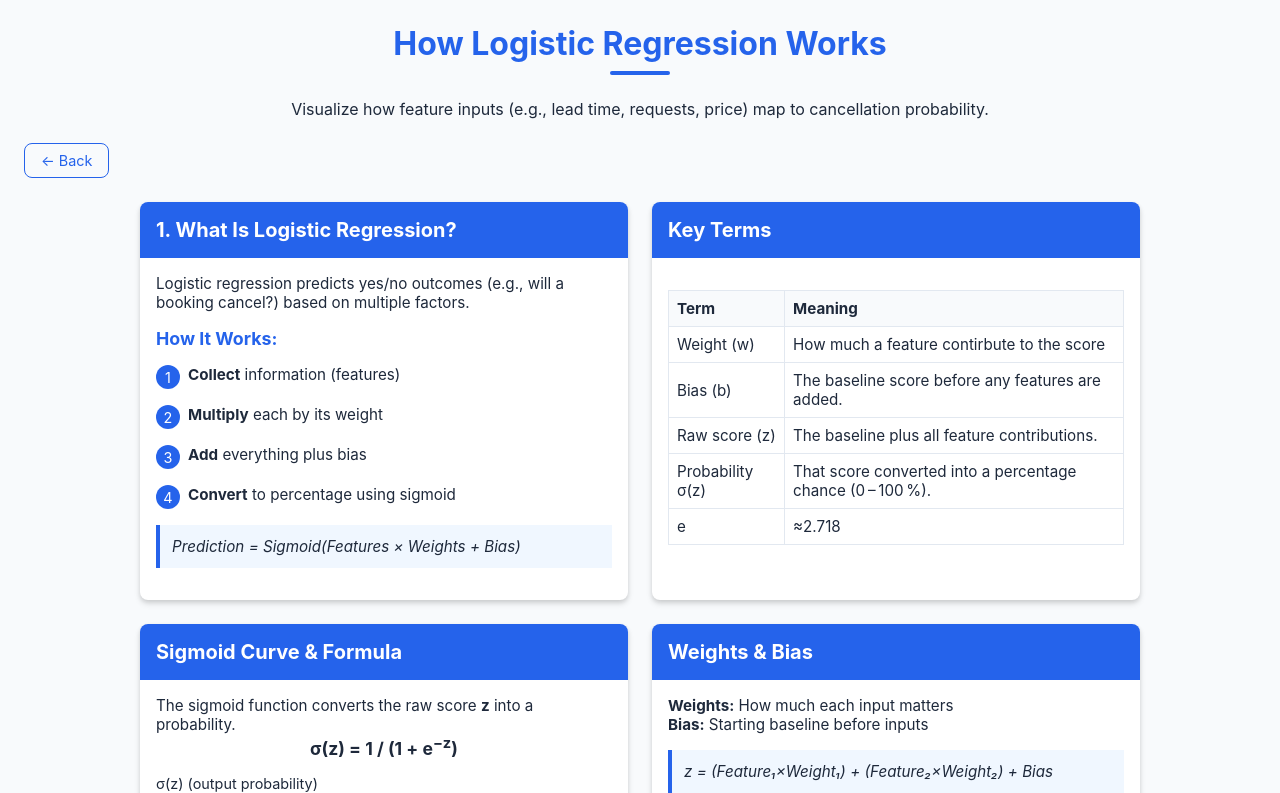
After one commit to kimhongIIC/MLOPS-HOTEL-RESERVATION, a Flask app: page /logistic_regression in a window 1280 px wide. The commit adds this page. Shown: the top 793 px of the page. Run offline with Flask 3, Linux system fonts and the light colour scheme; parts of the project's set-up code (start-up, migrations or seed data) failed here and were passed over.

Commit message:
'commit'

```diff
--- a/application.py
+++ b/application.py
@@ -13,6 +13,7 @@ app = Flask(__name__)
 loaded_model = joblib.load(MODEL_OUTPUT_PATH)
 
 @app.route("/", methods=["GET", "POST"])
+
 def index():
     if request.method == "POST":
 
@@ -42,6 +43,10 @@ def index():
 
     return render_template("index.html")
 
+@app.route("/logistic_regression")
+def logistic_regression():
+    return render_template("logistic_regression.html")
+
 if __name__ == "__main__":
     port = int(os.environ.get("PORT", 8080))
     app.run(host="0.0.0.0", port=port)
--- /dev/null
+++ b/templates/logistic_regression.html
@@ -0,0 +1,168 @@
+<!DOCTYPE html>
+<html lang="en">
+<head>
+  <meta charset="UTF-8"/>
+  <meta name="viewport" content="width=device-width, initial-scale=1.0"/>
+  <title>Logistic Regression Breakdown</title>
+  <style>
+    :root {
+      --primary-color: #2563eb;
+      --accent-color: #0ea5e9;
+      --danger-color: #ef4444;
+      --success-color: #10b981;
+      --bg-light: #f8fafc;
+      --bg-white: #ffffff;
+      --text-color: #1e293b;
+      --border-color: #e2e8f0;
+      --border-radius: 8px;
+      --box-shadow: 0 4px 6px rgba(0,0,0,0.1),0 2px 4px rgba(0,0,0,0.1);
+      --spacing-md: 16px;
+      --spacing-lg: 24px;
+    }
+    * { box-sizing: border-box; margin: 0; padding: 0; }
+    body { background: var(--bg-light); color: var(--text-color); font-family: 'Inter', sans-serif; padding: var(--spacing-lg); }
+    .page-header { text-align: center; margin-bottom: var(--spacing-lg); }
+    .page-header h1 { color: var(--primary-color); font-size: 2rem; margin-bottom: 8px; }
+    .header-divider { height: 4px; width: 60px; background: var(--primary-color); margin: 8px auto var(--spacing-lg); border-radius: 2px; }
+    .container { display: grid; grid-template-columns: 1fr; gap: var(--spacing-lg); max-width: 1000px; margin: 0 auto; }
+    @media (min-width: 900px) { .container { grid-template-columns: 1fr 1fr; } }
+    .card { background: var(--bg-white); border-radius: var(--border-radius); box-shadow: var(--box-shadow); overflow: hidden; }
+    .card-header { background: var(--primary-color); color: white; padding: var(--spacing-md); }
+    .card-header h2 { font-size: 1.25rem; margin: 0; }
+    .card-body { padding: var(--spacing-md); font-size: 0.95rem; }
+    .btn-light { display: inline-block; margin-bottom: var(--spacing-lg); padding: 8px 16px; border-radius: var(--border-radius); text-decoration: none; color: var(--primary-color); border: 1px solid var(--primary-color); transition: 0.3s; font-size: 0.9rem; }
+    .btn-light:hover { background: var(--primary-color); color: white; }
+    table { width: 100%; border-collapse: collapse; margin-top: var(--spacing-md); }
+    th, td { padding: 8px; border: 1px solid var(--border-color); text-align: left; }
+    th { background: var(--bg-light); }
+    .formula { background: #f0f7ff; padding: 12px; border-left: 4px solid var(--primary-color); margin: var(--spacing-md) 0; font-style: italic; }
+    .step { display: flex; align-items: flex-start; margin-top: var(--spacing-md); }
+    .step-number { background: var(--primary-color); color: white; border-radius: 50%; width: 24px; height: 24px; display: flex; align-items: center; justify-content: center; margin-right: 8px; font-size: 0.9rem; }
+    .step-content { flex: 1; }
+    .contribution-positive { color: var(--success-color); }
+    .contribution-negative { color: var(--danger-color); }
+    .axis-label { font-size: 0.9rem; color: var(--text-color); text-align: center; margin-top: 8px; }
+  </style>
+</head>
+<body>
+  <div class="page-header">
+    <h1>How Logistic Regression Works</h1>
+    <div class="header-divider"></div>
+    <p>Visualize how feature inputs (e.g., lead time, requests, price) map to cancellation probability.</p>
+  </div>
+  <a href="{{ url_for('index') }}" class="btn-light">&larr; Back</a>
+  <div class="container">
+    <!-- 1. What Is Logistic Regression? -->
+    <div class="card">
+      <div class="card-header"><h2>1. What Is Logistic Regression?</h2></div>
+      <div class="card-body">
+        <p>Logistic regression predicts yes/no outcomes (e.g., will a booking cancel?) based on multiple factors.</p>
+        <h3 style="margin-top: 16px; color: var(--primary-color);">How It Works:</h3>
+        <div class="step"><div class="step-number">1</div><div class="step-content"><strong>Collect</strong> information (features)</div></div>
+        <div class="step"><div class="step-number">2</div><div class="step-content"><strong>Multiply</strong> each by its weight</div></div>
+        <div class="step"><div class="step-number">3</div><div class="step-content"><strong>Add</strong> everything plus bias</div></div>
+        <div class="step"><div class="step-number">4</div><div class="step-content"><strong>Convert</strong> to percentage using sigmoid</div></div>
+        <div class="formula">Prediction = Sigmoid(Features × Weights + Bias)</div>
+      </div>
+    </div>
+
+    <!-- 2. Key Terms -->
+    <div class="card">
+      <div class="card-header"><h2>Key Terms</h2></div>
+      <div class="card-body">
+        <table>
+          <tr><th>Term</th><th>Meaning</th></tr>
+          <tr><td>Weight (w)</td><td>How much a feature contirbute to the score</td></tr>
+          <tr><td>Bias (b)</td><td>The baseline score before any features are added.</td></tr>
+          <tr><td>Raw score (z)</td><td>	The baseline plus all feature contributions.</td></tr>
+          <tr><td>Probability σ(z)</td><td>	That score converted into a percentage chance (0 – 100 %).</td></tr>
+          <tr><td>e</td><td>≈2.718</td></tr>
+        </table>
+      </div>
+    </div>
+
+    <!-- 3. Sigmoid Curve & Formula -->
+    <div class="card">
+      <div class="card-header"><h2>Sigmoid Curve & Formula</h2></div>
+      <div class="card-body">
+        <p>The sigmoid function converts the raw score <strong>z</strong> into a probability.</p>
+        <p style="text-align:center; font-size:1.1rem;"><strong>σ(z) = 1 / (1 + e<sup>−z</sup>)</strong></p>
+        <div style="margin: var(--spacing-md) 0;">
+  <div style="text-align: left; font-size:0.9rem; color:var(--text-color); margin-bottom:4px;">σ(z) (output probability)</div>
+  <img src="https://upload.wikimedia.org/wikipedia/commons/8/88/Logistic-curve.svg" alt="Sigmoid curve" style="max-width:100%; height:auto; display:block; margin: 0 auto;" />
+  <div style="text-align: right; font-size:0.9rem; color:var(--text-color); margin-top:4px;">z (input raw score)</div>
+</div>
+<ul style="font-size:0.95rem; margin-top:8px;">
+          <li>When <strong>z = 0</strong> (middle line), probability = 50%</li>
+          <li>For <strong>z &gt; 0</strong> (right), σ(z) &gt; 50%</li>
+          <li>For <strong>z &lt; 0</strong> (left), σ(z) &lt; 50%</li>
+        </ul>
+      </div>
+    </div>
+
+    <!-- 4. Weights & Bias -->
+    <div class="card">
+      <div class="card-header"><h2>Weights & Bias</h2></div>
+      <div class="card-body">
+        <p><strong>Weights:</strong> How much each input matters</p>
+        <p><strong>Bias:</strong> Starting baseline before inputs</p>
+        <div class="formula">z = (Feature₁×Weight₁) + (Feature₂×Weight₂) + Bias</div>
+        <h3 style="margin-top: var(--spacing-md); color: var(--primary-color);">Training Steps:</h3>
+        <div class="step"><div class="step-number">1</div><div class="step-content">Set initial weights</div></div>
+        <div class="step"><div class="step-number">2</div><div class="step-content">Predict and check error</div></div>
+        <div class="step"><div class="step-number">3</div><div class="step-content">Adjust weights to reduce error</div></div>
+        <div class="step"><div class="step-number">4</div><div class="step-content">Repeat until accurate</div></div>
+      </div>
+    </div>
+
+    <!-- 5. Example: Hotel Cancellation -->
+    <div class="card" style="grid-column: 1 / span 2;">
+      <div class="card-header"><h2>Example: Hotel Cancellation</h2></div>
+      <div class="card-body">
+        <p><strong>Goal:</strong> Predict the chance a booking will cancel based on booking details.</p>
+        <p><strong>Input:</strong></p>
+        <ul style="margin-left: 16px; margin-top: 8px;">
+          <li>Lead time: 30 days advance booking</li>
+          <li>Special requests: 1</li>
+          <li>Price per night: $100</li>
+        </ul>
+        <table>
+          <tr><th>Feature</th><th>Value</th><th>Weight</th><th>Effect</th></tr>
+          <tr><td>Days in advance</td><td>30</td><td>+0.04</td><td class="contribution-positive">+1.20</td></tr>
+          <tr><td>Special requests</td><td>1</td><td>[1 × (−0.5)]</td><td class="contribution-negative">−0.50</td></tr>
+          <tr><td>Price per night</td><td>$100</td><td>+0.01</td><td class="contribution-positive">+1.00</td></tr>
+          <tr><td>Bias (intercept)</td><td>—</td><td>−0.90</td><td class="contribution-negative">−0.90</td></tr>
+        </table>
+        <p style="margin-top: 12px;"><strong>1. Calculate z:</strong> +1.20 − 0.50 + 1.00 − 0.90 = +0.80</p>
+        <p><strong>2. Apply sigmoid:</strong> σ(0.80) = 1 / (1 + e<sup>−0.80</sup>) ≈ 0.69</p>
+        <p><strong>3. Prediction:</strong>  69% chance of cancellation</p>
+      </div>
+    </div>
+
+    <!-- 6. Why This Matters -->
+    <div class="card" style="grid-column: 1 / span 2;">
+      <div class="card-header"><h2>5. Why This Matters</h2></div>
+      <div class="card-body">
+        <div style="display: flex; flex-wrap: wrap;">
+          <div style="flex: 1; min-width: 200px; padding-right: 15px;">
+            <h3 style="color: var(--primary-color); margin-bottom: 8px;">Key Insights:</h3>
+            <ul style="margin-left: 16px;">
+              <li>Early bookings increase cancellation risk (+1.20)</li>
+              <li>Special requests reduce cancellation risk (−0.50)</li>
+              <li>Higher prices increase cancellation risk (+1.00)</li>
+            </ul>
+          </div>
+          <div style="flex: 1; min-width: 200px;">
+            <h3 style="color: var(--primary-color); margin-bottom: 8px;">Business Actions:</h3>
+            <ul style="margin-left: 16px;">
+              <li>Discount early bookings with special requests</li>
+              <li>Send quick reminders for high-price stays</li>
+              <li>Limit cancellations on expensive bookings</li>
+            </ul>
+          </div>
+        </div>
+      </div>
+    </div>
+  </div>
+</body>
+</html>
```
Also changed, not shown: templates/index.html (+6 -1 lines), 1 other file.
